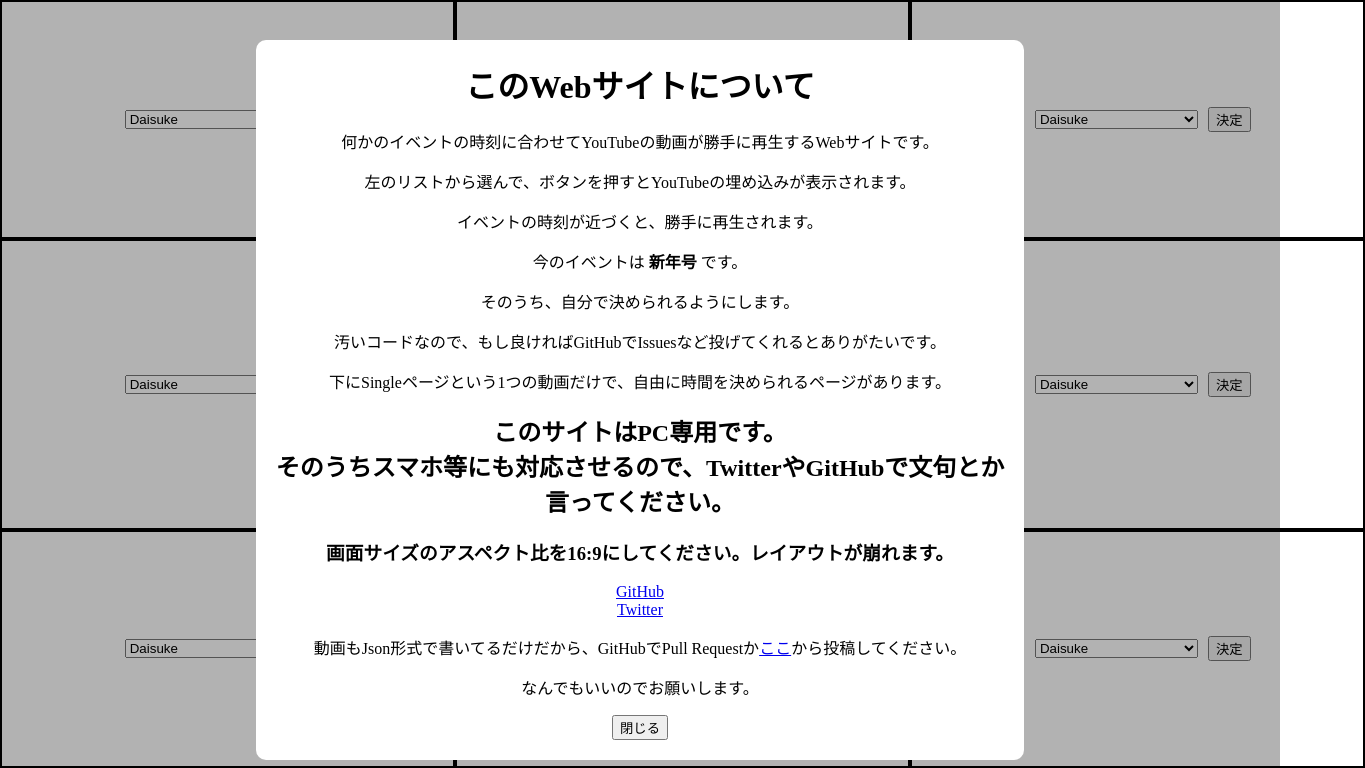
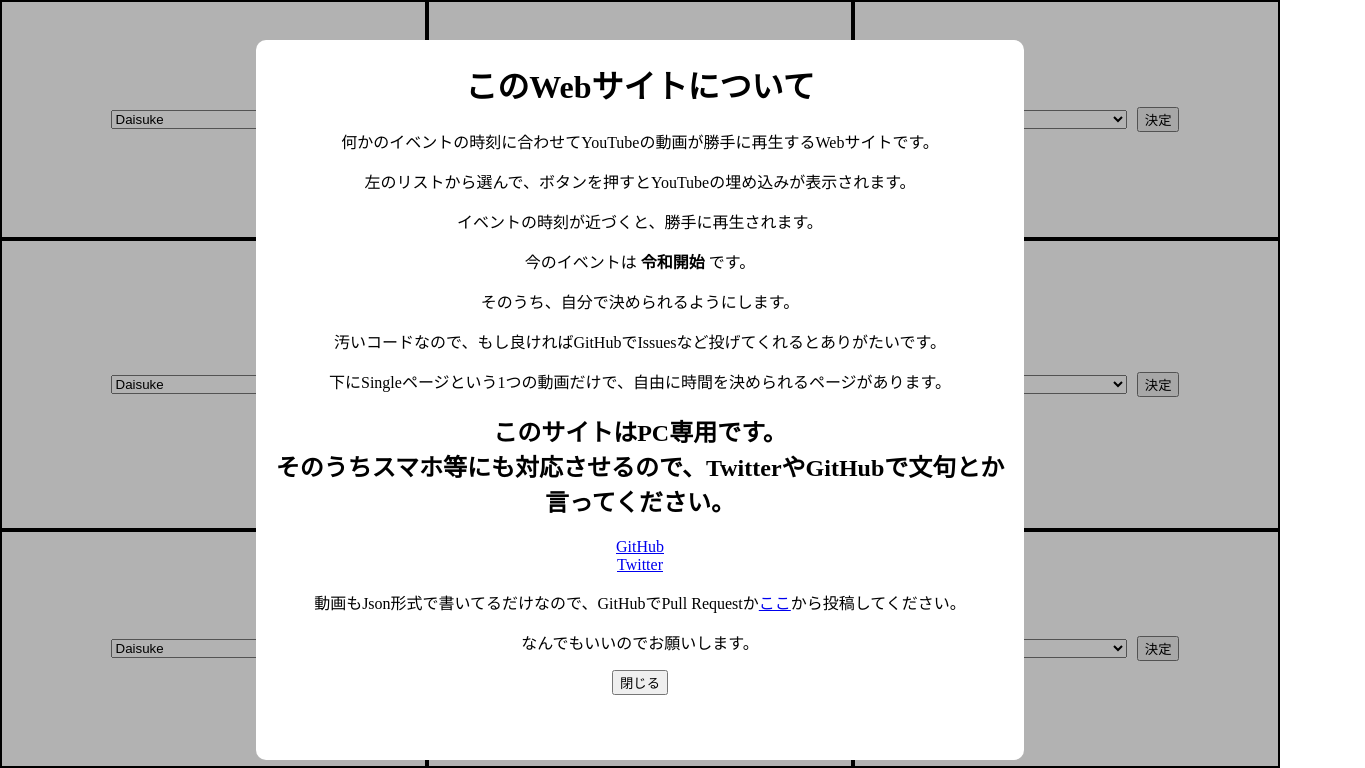
Before and after one commit to kabo2468/justimetube, a plain HTML site: page index.html in a window 1280 px wide. Shown: the top 768 px of the page, 1365 px wide, since content can reach past the window. Drawn offline with nearby package versions, Linux system fonts and the light colour scheme; no server answers.

Commit message:
いろいろ変えた

```diff
--- a/event.json
+++ b/event.json
@@ -1,5 +1,5 @@
 {
-    "name": "新年号",
+    "name": "令和開始",
     "date": {
         "year": 2019,
         "month": 5,
--- a/index.html
+++ b/index.html
@@ -21,9 +21,8 @@
             <p>汚いコードなので、もし良ければGitHubでIssuesなど投げてくれるとありがたいです。</p>
             <p>下にSingleページという1つの動画だけで、自由に時間を決められるページがあります。</p>
             <h2>このサイトはPC専用です。<br>そのうちスマホ等にも対応させるので、TwitterやGitHubで文句とか言ってください。</h2>
-            <h3>画面サイズのアスペクト比を16:9にしてください。レイアウトが崩れます。</h3>
             <p><a href="https://github.com/kabo2468/clock-with-yt" target="_blank">GitHub</a><br><a href="https://twitter.com/kabo2468y" target="_blank">Twitter</a></p>
-            <p>動画もJson形式で書いてるだけだから、GitHubでPull Requestか<a href="https://goo.gl/forms/NAjjdg4yGfNV1Q5G3">ここ</a>から投稿してください。</p>
+            <p>動画もJson形式で書いてるだけなので、GitHubでPull Requestか<a href="https://goo.gl/forms/NAjjdg4yGfNV1Q5G3">ここ</a>から投稿してください。</p>
             <p>なんでもいいのでお願いします。</p>
             <button id="popup-close">閉じる</button>
         </div>
--- a/style.scss
+++ b/style.scss
@@ -72,7 +72,7 @@ footer {
     grid-template-rows: 1fr 1fr 1fr;
     grid-template-columns: 1fr 1fr 1fr;
     height: calc(100vh - #{$footer-height});
-    width: calc((100vh - #{$footer-height})/9*16);
+    width: 100vw;
     margin: 0 auto;
 }
 
```
Also changed, not shown: README.md, style.css, 1 other file.
